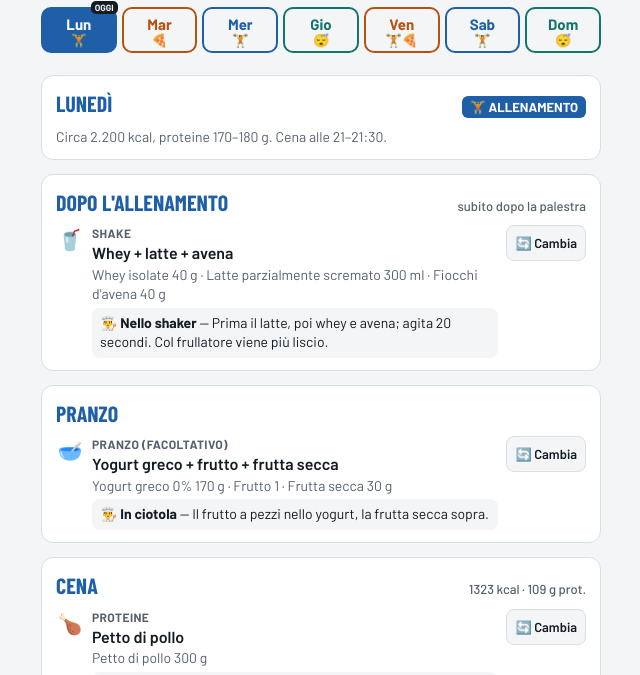
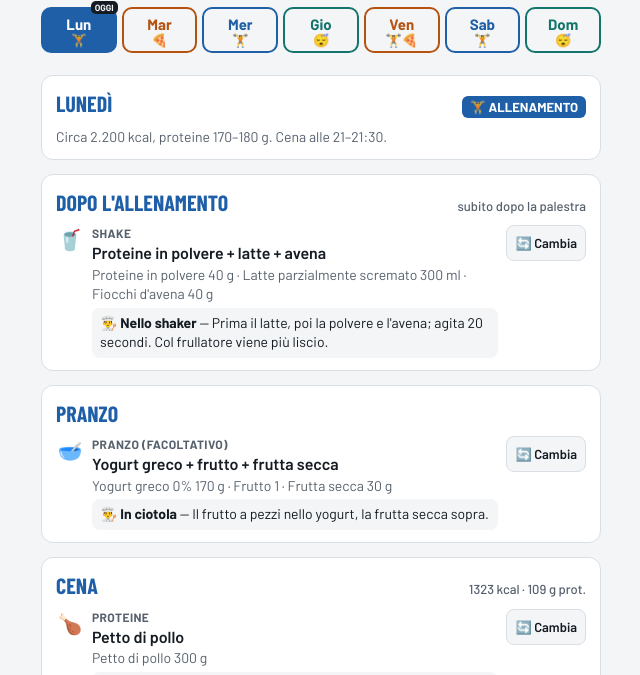
Before and after one commit to studiolegalestante/allenamento, a plain HTML site: page alimentazione.html in a window 1280 px wide. Shown: the part 106-781 px from the top of the page, without its empty margins (319-959 px from the left). Drawn offline with nearby package versions, Linux system fonts and the light colour scheme.

Commit message:
Alimentazione: 'proteine in polvere' al posto di 'whey', con spiegazione nelle Regole
Co-Authored-By: Claude Opus 5.5 <noreply@anthropic.com>
Claude-Session: https://claude.ai/code/session_01HYPP8HFfR7BQQQMKDv46ng

```diff
--- a/alimentazione.html
+++ b/alimentazione.html
@@ -126,19 +126,19 @@ const F={
  banana:{n:'Banana',k:89,p:1.1,cat:'fresco',shelf:4,dok:'Banane',pack:[120,'pezzo'],u:[120,'banane']},
  cioccolato:{n:'Cioccolato fondente 70%+',k:560,p:8,cat:'disp',dok:'Selex Cioccolato fondente 70% (100 g)',pack:[100,'tavoletta 100 g']},
  barretta:{n:'Barretta proteica (≥20 g prot.)',k:350,p:35,cat:'disp',dok:'Barretta proteica (almeno 20 g di proteine)',pack:[60,'barretta'],u:[60,'barrette']},
- whey:{n:'Whey isolate',k:370,p:85,cat:'disp',dok:'Whey isolate Decathlon (Corength) — non da DOK',pack:[900,'barattolo 900 g'],u:[40,'dosi da 40 g']},
+ whey:{n:'Proteine in polvere',k:370,p:85,cat:'disp',dok:'Proteine in polvere (whey isolate) Decathlon — non da DOK',pack:[900,'barattolo 900 g'],u:[40,'dosi da 40 g']},
  latte:{n:'Latte parzialmente scremato',k:46,p:3.3,cat:'fresco',shelf:7,dok:'Latte parzialmente scremato (1 L)',pack:[1000,'bottiglia 1 L']},
  avena:{n:'Fiocchi d\'avena',k:370,p:13,cat:'disp',dok:'Fiocchi d\'avena (500 g)',pack:[500,'pacco 500 g']},
 };
 // Blocchi: ogni opzione è un elenco di [alimento, grammi]. Il tasto 🔄 Cambia passa all'opzione successiva.
 const B={
  shake:{ic:'🥤',lab:'Shake',o:[
-  {n:'Whey + latte + avena',it:[['whey',40],['latte',300],['avena',40]]},
-  {n:'Whey + latte + banana',it:[['whey',40],['latte',300],['banana',120]]},
-  {n:'Whey in acqua + banana',it:[['whey',40],['banana',120]]}]},
+  {n:'Proteine in polvere + latte + avena',it:[['whey',40],['latte',300],['avena',40]]},
+  {n:'Proteine in polvere + latte + banana',it:[['whey',40],['latte',300],['banana',120]]},
+  {n:'Proteine in polvere in acqua + banana',it:[['whey',40],['banana',120]]}]},
  shakeR:{ic:'🥤',lab:'Shake (quando vuoi)',o:[
-  {n:'Whey + latte',it:[['whey',40],['latte',300]]},
-  {n:'Whey in acqua',it:[['whey',40]]},
+  {n:'Proteine in polvere + latte',it:[['whey',40],['latte',300]]},
+  {n:'Proteine in polvere in acqua',it:[['whey',40]]},
   {n:'Skyr + yogurt greco',it:[['skyr',150],['yogurt',170]]}]},
  pranzo:{ic:'🥣',lab:'Pranzo (facoltativo)',o:[
   {n:'Yogurt greco + frutto + frutta secca',it:[['yogurt',170],['frutto',150],['secca',30]]},
@@ -222,11 +222,11 @@ const COOK2={
  'verd:Verdure surgelate':[['In padella','Dal freezer in padella con coperchio, 10–12 minuti; sale e spezie, l\'olio a crudo alla fine.'],['In friggitrice ad aria','Dal surgelato, 200 °C per 12–15 minuti (le grigliate vengono croccanti).'],['Al microonde','In un contenitore con coperchio, 6–8 minuti alla massima potenza.']],
  'verd:Insalata in busta + pomodorini':[['Pronta','Pomodorini tagliati a metà nell\'insalata; olio del blocco Grassi, sale e limone o aceto.']],
  'verd:Zucchine in padella o in friggitrice':[['In padella','A rondelle, padella calda con coperchio per 8 minuti, poi menta o origano.'],['In friggitrice ad aria','A bastoncini con un filo d\'olio e sale, 200 °C per 12 minuti.'],['Grigliate','Fette per lungo sulla piastra ben calda, 2–3 minuti per lato.']],
- 'shake:Whey + latte + avena':[['Nello shaker','Prima il latte, poi whey e avena; agita 20 secondi. Col frullatore viene più liscio.']],
- 'shake:Whey + latte + banana':[['Nel frullatore','Latte, whey e banana a pezzi, 20 secondi.'],['Nello shaker','Whey e latte nello shaker, la banana a parte.']],
- 'shake:Whey in acqua + banana':[['Nello shaker','300 ml di acqua fredda e la whey, agita 20 secondi; la banana a parte.']],
- 'shakeR:Whey + latte':[['Nello shaker','Prima il latte, poi la whey; agita 20 secondi.']],
- 'shakeR:Whey in acqua':[['Nello shaker','300 ml di acqua fredda e la whey, agita 20 secondi.']],
+ 'shake:Proteine in polvere + latte + avena':[['Nello shaker','Prima il latte, poi la polvere e l\'avena; agita 20 secondi. Col frullatore viene più liscio.']],
+ 'shake:Proteine in polvere + latte + banana':[['Nel frullatore','Latte, polvere e banana a pezzi, 20 secondi.'],['Nello shaker','Polvere e latte nello shaker, la banana a parte.']],
+ 'shake:Proteine in polvere in acqua + banana':[['Nello shaker','300 ml di acqua fredda e la polvere, agita 20 secondi; la banana a parte.']],
+ 'shakeR:Proteine in polvere + latte':[['Nello shaker','Prima il latte, poi la polvere; agita 20 secondi.']],
+ 'shakeR:Proteine in polvere in acqua':[['Nello shaker','300 ml di acqua fredda e la polvere, agita 20 secondi.']],
  'shakeR:Skyr + yogurt greco':[['In ciotola','Mescolati con un pizzico di cannella.']],
  'pranzo:Yogurt greco + frutto + frutta secca':[['In ciotola','Il frutto a pezzi nello yogurt, la frutta secca sopra.']],
  'pranzo:Barretta proteica + frutto':[['Fuori casa','Barretta e frutto in borsa: comodo in giornata piena.']],
@@ -352,7 +352,7 @@ function renderSpesa(){
     h+=`</section>`});
   const dp=Object.keys(week.tot).filter(f=>F[f].cat==='disp');
   h+=`<section class="card" style="--k:var(--muted)"><h2>🟤 Dispensa<small>consumo della settimana · rifornisci quando sta finendo</small></h2>${list(dp,week.tot,week.use,'D')}
-   <h3>Basi della cucina (quando finiscono)</h3><ul><li>Passata di pomodoro, limoni, salsa di soia, aceto.</li><li>Spezie: paprika, origano, rosmarino, aglio in polvere, cumino, cannella.</li><li>Pangrattato e farina (per cotolette e scaloppine).</li></ul><h3>Integratori</h3><ul><li>Whey isolate Decathlon (sopra, nel conteggio).</li><li>Omega-3 con certificazione IFOS: 1 al giorno, a cena.</li><li>Creatina Creapure: solo dopo le analisi con la creatinina.</li><li>Vitamina D: solo dopo averla misurata.</li></ul></section>`;
+   <h3>Basi della cucina (quando finiscono)</h3><ul><li>Passata di pomodoro, limoni, salsa di soia, aceto.</li><li>Spezie: paprika, origano, rosmarino, aglio in polvere, cumino, cannella.</li><li>Pangrattato e farina (per cotolette e scaloppine).</li></ul><h3>Integratori</h3><ul><li>Proteine in polvere (whey isolate) Decathlon: sopra, nel conteggio.</li><li>Omega-3 con certificazione IFOS: 1 al giorno, a cena.</li><li>Creatina Creapure: solo dopo le analisi con la creatinina.</li><li>Vitamina D: solo dopo averla misurata.</li></ul></section>`;
   $('#main').innerHTML=h;
 }
 function list(fs,tot,use,pre){
@@ -379,7 +379,7 @@ function renderInfo(){
    <li>Uova, yogurt, albume, pane in cassetta: tutta la settimana.</li>
    <li>Se un fresco va oltre, l'app lo segnala: freezer il giorno della spesa, scongelamento in frigo la sera prima.</li></ul></section>
   <section class="card"><h2>💊 Integratori</h2><ul>
-   <li>Whey isolate Decathlon, omega-3 IFOS.</li>
+   <li><b>Proteine in polvere (whey):</b> sono le proteine del latte, essiccate e ridotte in polvere. Si sciolgono in acqua o latte e servono ad arrivare alle proteine del giorno senza cucinare. La dose è 40 g: pesala la prima volta, perché il misurino cambia da marca a marca. Quella scelta è la whey isolate Decathlon.</li><li><b>Omega-3:</b> capsule di olio di pesce con certificazione IFOS (garantisce purezza e dosaggio).</li>
    <li>Creatina Creapure e vitamina D: solo dopo le analisi.</li></ul></section>`;
 }
 function render(){document.querySelectorAll('#tabs button').forEach(b=>b.setAttribute('aria-pressed',b.dataset.t===tab));renderDays();
--- a/sw.js
+++ b/sw.js
@@ -1,7 +1,7 @@
 // Allenamento — service worker: uso offline.
 // Pagina: prima la rete (così gli aggiornamenti arrivano subito), poi la copia salvata.
 // Font e icone: copia salvata, aggiornata in background.
-const CACHE = 'allenamento-v30';
+const CACHE = 'allenamento-v31';
 const CORE = ['./', 'index.html', 'alimentazione.html', 'manifest.webmanifest', 'icons/icon-192.png', 'icons/icon-512.png', 'icons/icon-maskable-512.png'];
 
 self.addEventListener('install', e => {
```
